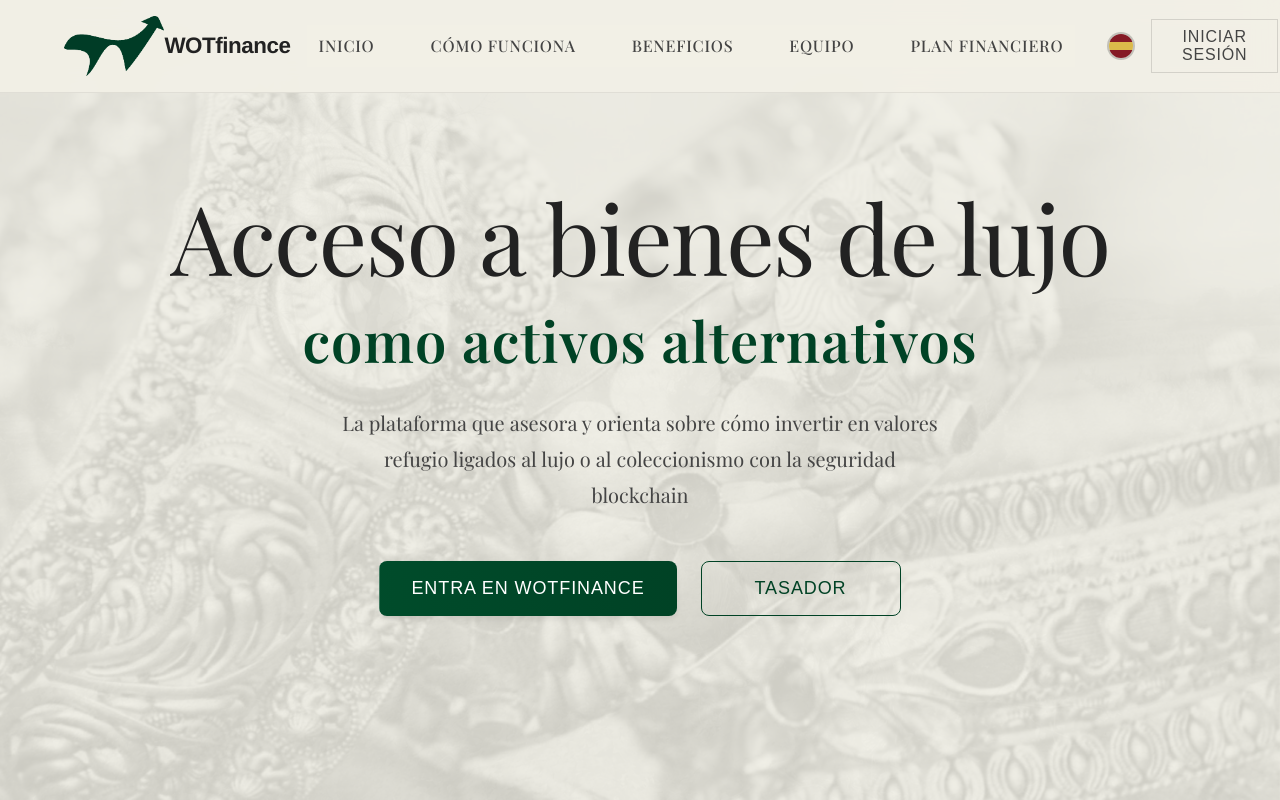
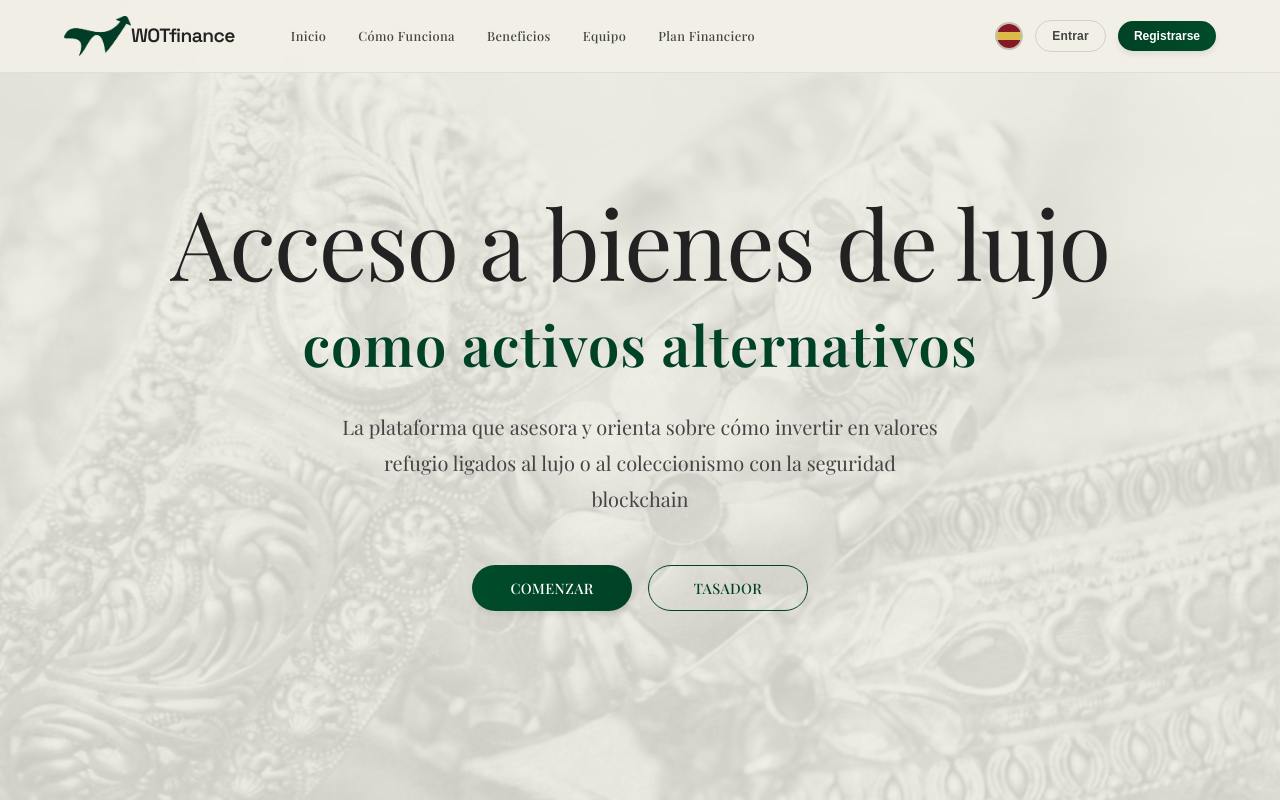
Before and after one commit to angelwotfinance/wotFinance, a React (Vite) app: page / in a window 1280 px wide. Shown: the top 800 px of the page. Built offline with nearby package versions, Linux system fonts and the light colour scheme.

Commit message:
botones etc

```diff
--- a/index.html
+++ b/index.html
@@ -9,7 +9,8 @@
   <link rel="icon" type="image/png" href="/logo-wot.png">
   <link rel="preconnect" href="https://fonts.googleapis.com">
   <link rel="preconnect" href="https://fonts.gstatic.com" crossorigin>
-  <link href="https://fonts.googleapis.com/css2?family=Inter:wght@300;400;500;600;700;800;900&display=swap"
+  <link
+    href="https://fonts.googleapis.com/css2?family=Inter:wght@300;400;500;600;700;800;900&family=Space+Grotesk:wght@400;500;600;700&display=swap"
     rel="stylesheet">
   <script type="module" src="/src/main.jsx"></script>
 </head>
--- a/src/components/Hero.css
+++ b/src/components/Hero.css
@@ -77,17 +77,18 @@
 
 .hero-buttons {
     display: flex;
-    gap: var(--space-6);
+    gap: var(--space-4);
     justify-content: center;
     flex-wrap: wrap;
     animation-delay: 0.5s;
 }
 
 .hero-buttons .btn {
-    min-width: 200px;
-    padding: var(--space-4) var(--space-8);
-    font-size: var(--font-size-base);
-    letter-spacing: 0.05em;
+    min-width: 160px;
+    padding: var(--space-3) var(--space-6);
+    font-size: 0.9rem;
+    letter-spacing: 0.03em;
+    font-family: var(--font-primary);
     text-transform: uppercase;
     font-weight: 500;
 }
--- a/src/components/Navbar.css
+++ b/src/components/Navbar.css
@@ -23,28 +23,29 @@
 }
 
 .navbar-logo {
-    font-size: var(--font-size-2xl);
+    font-size: var(--font-size-xl);
     font-weight: 600;
     cursor: pointer;
     display: flex;
     flex-direction: row;
     align-items: center;
-    margin-right: var(--space-4);
+    margin-right: var(--space-12);
     gap: 0;
+    flex-shrink: 0;
 }
 
 .navbar-brand-text {
-    font-family: 'Helvetica Neue', Arial, sans-serif;
-    font-size: 1.4rem;
-    font-weight: 800;
-    letter-spacing: -0.02em;
+    font-family: 'Space Grotesk', sans-serif;
+    font-size: 1.2rem;
+    font-weight: 600;
+    letter-spacing: -0.03em;
     color: var(--text-primary);
 }
 
 .navbar-logo-img {
-    height: 60px;
+    height: 40px;
     width: auto;
-    max-width: 180px;
+    max-width: 120px;
     object-fit: contain;
     object-position: center;
     transition: opacity var(--transition-normal);
@@ -56,9 +57,9 @@
 
 .navbar-menu {
     display: flex;
-    gap: var(--space-8);
+    gap: var(--space-4);
     align-items: center;
-    margin-right: var(--space-8);
+    flex: 1;
 }
 
 .nav-link {
@@ -68,11 +69,11 @@
     transition: color var(--transition-fast);
     cursor: pointer;
     position: relative;
-    padding: var(--space-2) var(--space-3);
+    padding: var(--space-1) var(--space-2);
     white-space: nowrap;
-    font-size: var(--font-size-sm);
-    letter-spacing: 0.05em;
-    text-transform: uppercase;
+    font-size: 0.8rem;
+    letter-spacing: 0.03em;
+    text-transform: none;
 }
 
 .nav-link::after {
@@ -97,26 +98,32 @@
 
 .navbar-actions {
     display: flex;
-    gap: var(--space-4);
+    gap: var(--space-3);
     align-items: center;
 }
 
 .btn-login {
     background: transparent;
-    border: 1px solid var(--border-color);
-    color: var(--text-secondary);
-    font-weight: 500;
+    border: 1px solid var(--accent-color);
+    color: var(--text-primary);
+    font-weight: 600;
     cursor: pointer;
     padding: var(--space-2) var(--space-4);
     transition: all var(--transition-fast);
-    font-size: var(--font-size-sm);
-    letter-spacing: 0.05em;
-    text-transform: uppercase;
+    font-size: 0.75rem;
+    letter-spacing: 0.02em;
+    text-transform: none;
+    border-radius: 9999px;
 }
 
 .btn-login:hover {
-    color: var(--text-primary);
-    border-color: var(--accent-color);
+    opacity: 0.9;
+    transform: translateY(-1px);
+}
+
+.btn-navbar {
+    padding: var(--space-2) var(--space-4) !important;
+    font-size: 0.75rem !important;
 }
 
 .mobile-menu-btn {
--- a/src/components/Navbar.jsx
+++ b/src/components/Navbar.jsx
@@ -74,7 +74,7 @@
                         <ThemeToggle />
                         <LanguageSelector />
                         <button className="btn-login">{content.navbar.buttons.login}</button>
-                        <button className="btn btn-primary" onClick={() => navigate('/comenzar')}>{content.navbar.buttons.getStarted}</button>
+                        <button className="btn btn-primary btn-navbar" onClick={() => navigate('/comenzar')}>{content.navbar.buttons.getStarted}</button>
                     </div>
 
                     <div className="mobile-actions">
--- a/src/config/locales/de.js
+++ b/src/config/locales/de.js
@@ -18,7 +18,7 @@
         },
         buttons: {
             login: "Anmelden",
-            getStarted: "Loslegen"
+            getStarted: "Registrieren"
         }
     },
 
@@ -31,7 +31,7 @@
         },
         subtitle: "Die Plattform, die berät und anleitet, wie man in sichere Wertanlagen investiert, die mit Luxus oder Sammlerstücken verbunden sind, mit Blockchain-Sicherheit",
         buttons: {
-            primary: "WOTfinance betreten",
+            primary: "Loslegen",
             secondary: "Gutachter"
         },
         trust: {
--- a/src/config/locales/en.js
+++ b/src/config/locales/en.js
@@ -17,8 +17,8 @@
             financialPlan: "Financial Plan"
         },
         buttons: {
-            login: "Login",
-            getStarted: "Get Started"
+            login: "Sign In",
+            getStarted: "Sign Up"
         }
     },
 
@@ -31,7 +31,7 @@
         },
         subtitle: "The platform that advises and guides on how to invest in safe haven assets linked to luxury or collectibles with blockchain security",
         buttons: {
-            primary: "Enter WOTfinance",
+            primary: "Get Started",
             secondary: "Appraiser"
         },
         trust: {
--- a/src/config/locales/es.js
+++ b/src/config/locales/es.js
@@ -17,8 +17,8 @@
             financialPlan: "Plan Financiero"
         },
         buttons: {
-            login: "Iniciar Sesión",
-            getStarted: "Comenzar"
+            login: "Entrar",
+            getStarted: "Registrarse"
         }
     },
 
@@ -31,7 +31,7 @@
         },
         subtitle: "La plataforma que asesora y orienta sobre cómo invertir en valores refugio ligados al lujo o al coleccionismo con la seguridad blockchain",
         buttons: {
-            primary: "Entra en WOTfinance",
+            primary: "Comenzar",
             secondary: "Tasador"
         },
         trust: {
--- a/src/config/locales/fr.js
+++ b/src/config/locales/fr.js
@@ -18,7 +18,7 @@
         },
         buttons: {
             login: "Connexion",
-            getStarted: "Commencer"
+            getStarted: "S'inscrire"
         }
     },
 
@@ -31,7 +31,7 @@
         },
         subtitle: "La plateforme qui conseille et guide sur la façon d'investir dans des valeurs refuges liées au luxe ou au collectionnisme avec la sécurité blockchain",
         buttons: {
-            primary: "Entrer dans WOTfinance",
+            primary: "Commencer",
             secondary: "Évaluateur"
         },
         trust: {
--- a/src/config/locales/zh.js
+++ b/src/config/locales/zh.js
@@ -18,7 +18,7 @@
         },
         buttons: {
             login: "登录",
-            getStarted: "开始使用"
+            getStarted: "注册"
         }
     },
 
@@ -31,7 +31,7 @@
         },
         subtitle: "为您提供建议和指导，帮助您以区块链安全技术投资与奢侈品或收藏品相关的避险资产",
         buttons: {
-            primary: "进入WOTfinance",
+            primary: "开始",
             secondary: "估价师"
         },
         trust: {
--- a/src/index.css
+++ b/src/index.css
@@ -219,7 +219,7 @@
   font-weight: 600;
   text-decoration: none;
   border: none;
-  border-radius: var(--radius-lg);
+  border-radius: 9999px;
   cursor: pointer;
   transition: all var(--transition-normal);
   text-align: center;
```
